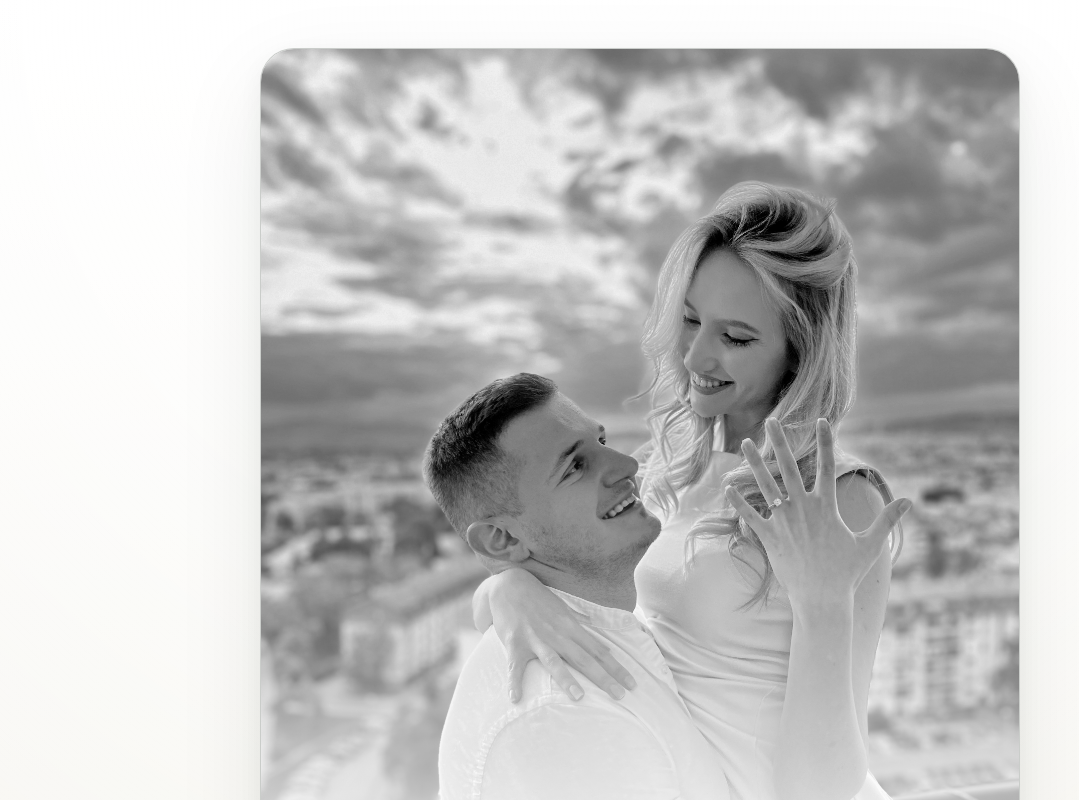
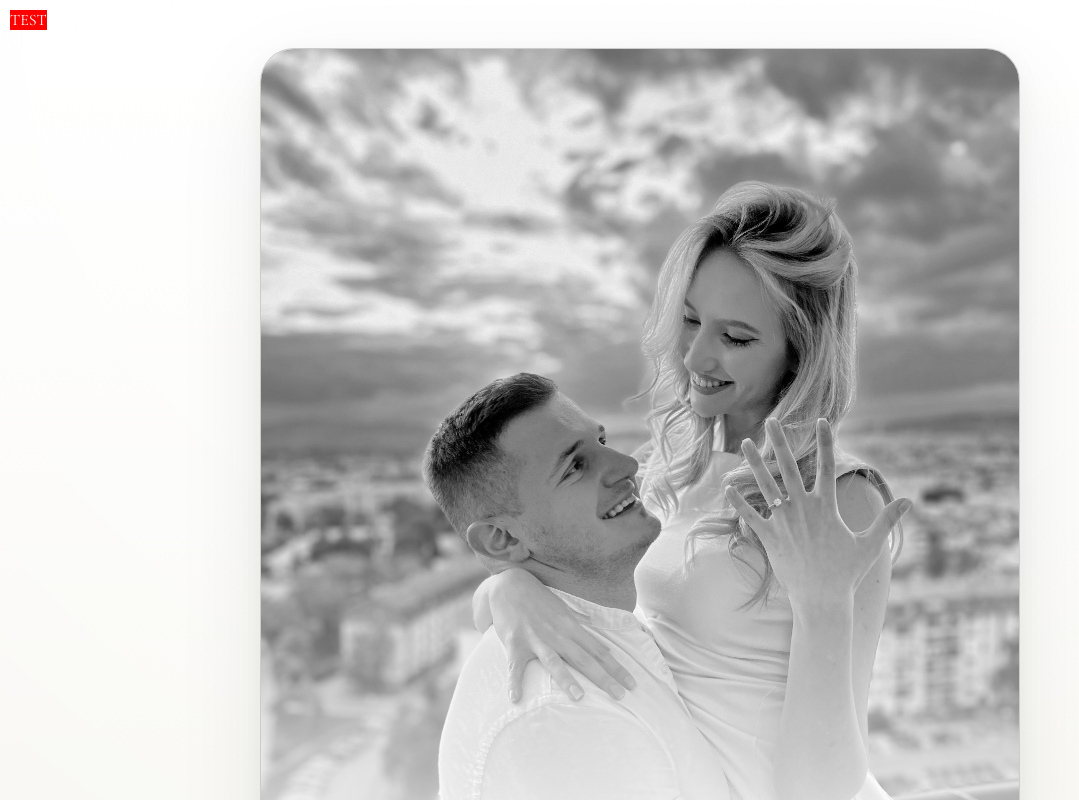
Before and after one commit to Ivkan97/wedding-rsvp, a React (Vite) app in the folder wedding-rsvp/: page / in a window 1280 px wide. Shown: the top 800 px of the page, without its empty margins (0-1079 px from the left). Built offline with nearby package versions, Linux system fonts and the light colour scheme.

Commit message:
test production update

```diff
--- a/wedding-rsvp/src/App.css
+++ b/wedding-rsvp/src/App.css
@@ -992,3 +992,13 @@ textarea::placeholder {
     margin-top: 12px;
   }
 }
+
+body::before {
+  content: "TEST";
+  position: fixed;
+  top: 10px;
+  left: 10px;
+  z-index: 99999;
+  background: red;
+  color: white;
+}
```
